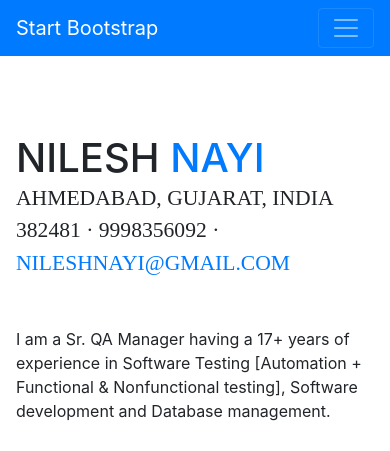
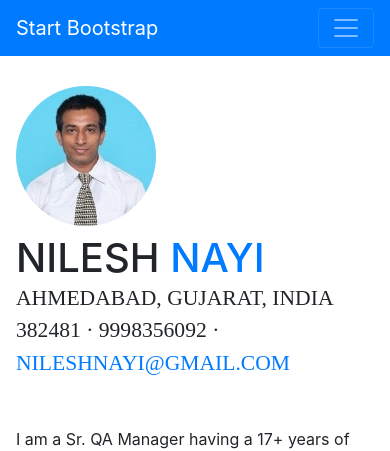
Before and after one commit to nileshnayi/nileshnayi.github.io, a website with bundled scripts: page index.html in a window 390 px wide. Shown: the top 451 px of the page. Built offline with nearby package versions, Linux system fonts and the light colour scheme; a web font is replaced by a local one.

Commit message:
Second commit...

```diff
--- a/css/resume.css
+++ b/css/resume.css
@@ -87,8 +87,8 @@ h2 {
 
 section.resume-section {
   border-bottom: 1px solid #dee2e6;
-  padding-top: 5rem !important;
-  padding-bottom: 5rem !important; }
+  padding-top: 2rem !important;
+  padding-bottom: 2rem !important; }
   section.resume-section .resume-item .resume-date {
     min-width: none; }
 
@@ -113,3 +113,10 @@ a {
   color: #BD5D38; }
   a:hover, a:focus, a:active {
     color: #824027; }
+    @media screen and (max-width: 480px) and (min-width: 320px) {
+
+      .img-res img.img-profile{
+        width: 140px;
+      }
+
+  }
--- a/index.html
+++ b/index.html
@@ -65,6 +65,9 @@
 
       <section class="resume-section p-3 p-lg-5 d-flex d-column" id="about">
         <div class="my-auto">
+          <span class="d-block d-lg-none img-res">
+            <img class="img-fluid img-profile rounded-circle mx-auto mb-2" src="img/profile.jpg" alt="">
+          </span>
           <h1 class="mb-0">Nilesh
             <span class="text-primary">Nayi</span>
           </h1>
```
Also changed, not shown: css/resume.min.css.
